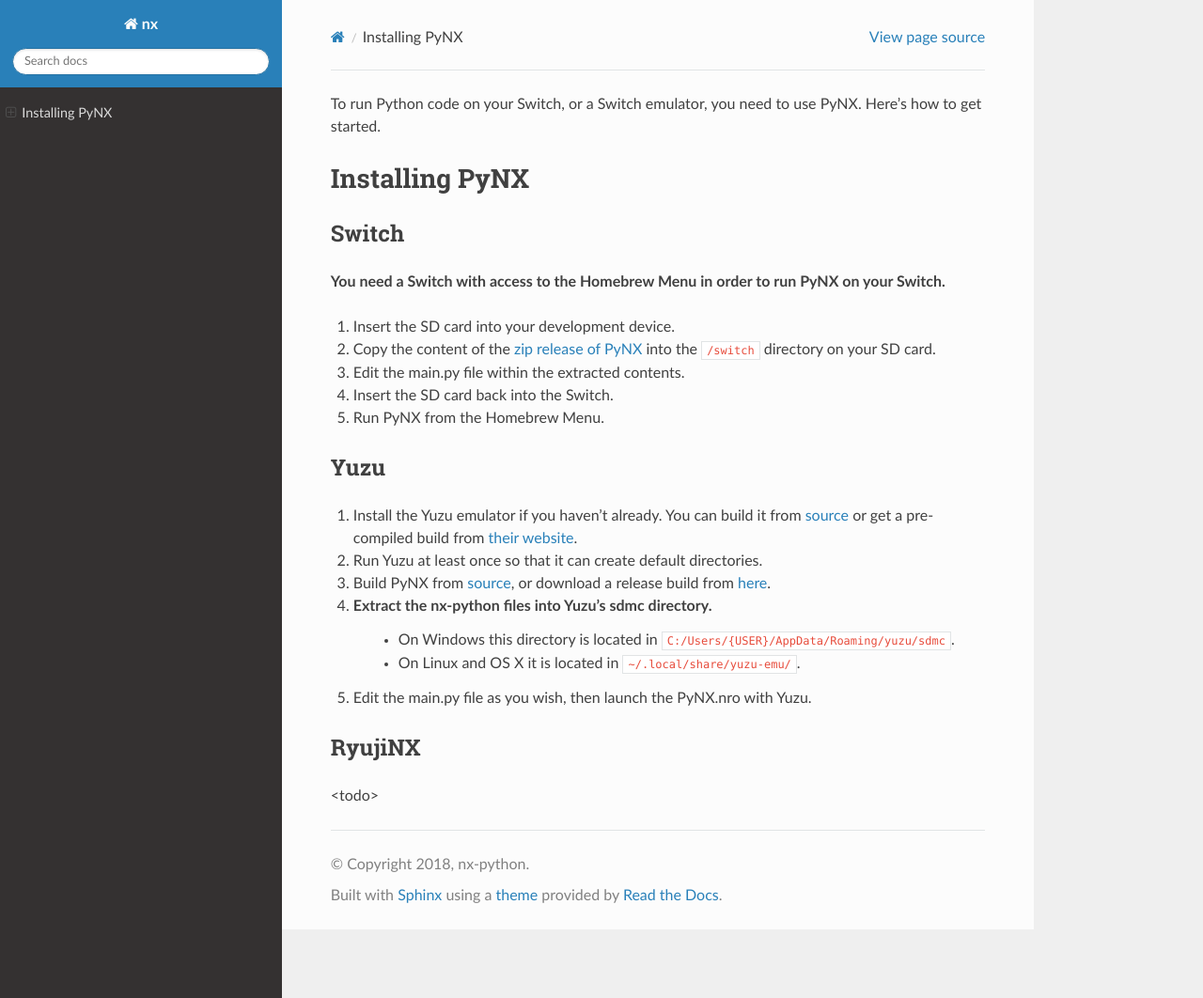
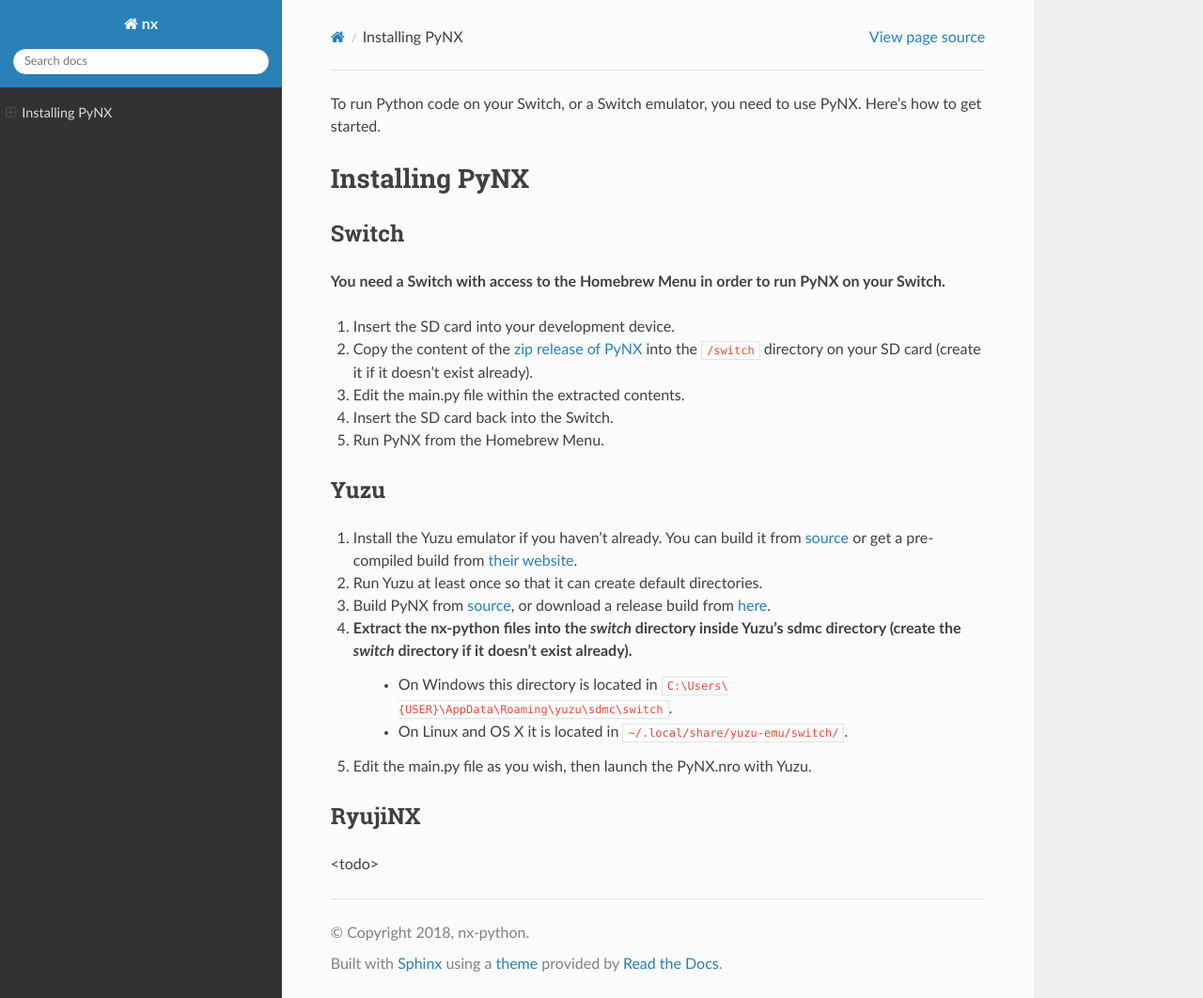
Before and after one commit to nx-python/nx, a Sphinx documentation site: the page built from docs/getting_started/installation.rst, in a window 1280 px wide and 1062 px high. Shown: the whole window at 94% size. Built offline with Sphinx 7.4.7 and the Read the Docs theme 2.0.0, drawn with Linux system fonts in a browser that asks for light colours.

Commit message:
Homebrew goes into the switch dir

```diff
--- a/docs/getting_started/installation.rst
+++ b/docs/getting_started/installation.rst
@@ -11,7 +11,7 @@ Switch
 **You need a Switch with access to the Homebrew Menu in order to run PyNX on your Switch.**
 
 1. Insert the SD card into your development device.
-2. Copy the content of the `zip release of PyNX <https://github.com/nx-python/PyNX/releases>`_ into the ``/switch`` directory on your SD card.
+2. Copy the content of the `zip release of PyNX <https://github.com/nx-python/PyNX/releases>`_ into the ``/switch`` directory on your SD card (create it if it doesn't exist already).
 3. Edit the main.py file within the extracted contents.
 4. Insert the SD card back into the Switch.
 5. Run PyNX from the Homebrew Menu.
@@ -21,9 +21,9 @@ Yuzu
 1. Install the Yuzu emulator if you haven't already. You can build it from `source <https://github.com/yuzu-emu/yuzu>`_ or get a pre-compiled build from `their website <https://yuzu-emu.org/downloads/>`_.
 2. Run Yuzu at least once so that it can create default directories.
 3. Build PyNX from `source <https://github.com/nx-python/PyNX>`_, or download a release build from `here <https://github.com/nx-python/PyNX/releases>`_.
-4. Extract the nx-python files into Yuzu's sdmc directory.
-    - On Windows this directory is located in ``C:/Users/{USER}/AppData/Roaming/yuzu/sdmc``.
-    - On Linux and OS X it is located in ``~/.local/share/yuzu-emu/``.
+4. Extract the nx-python files into the `switch` directory inside Yuzu's sdmc directory (create the `switch` directory if it doesn't exist already).
+    - On Windows this directory is located in ``C:\Users\{USER}\AppData\Roaming\yuzu\sdmc\switch``.
+    - On Linux and OS X it is located in ``~/.local/share/yuzu-emu/switch/``.
 5. Edit the main.py file as you wish, then launch the PyNX.nro with Yuzu.
 
 RyujiNX
```
